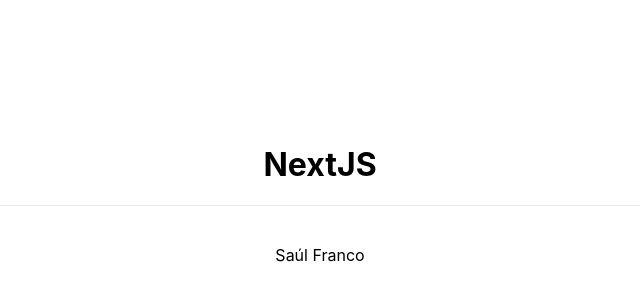
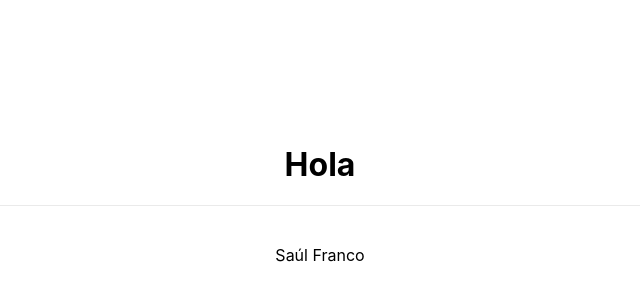
Before and after one commit to saulfranco14/producNextJS, a Next.js app in the folder productnext/: page / in a window 1280 px wide. Shown: the part 186-486 px from the top of the page, without its empty margins (320-960 px from the left). Built offline with nearby package versions, Linux system fonts and the light colour scheme.

Commit message:
Se resuelve problemas de babel

```diff
--- a/productnext/package.json
+++ b/productnext/package.json
@@ -10,10 +10,14 @@
   "dependencies": {
     "@emotion/babel-preset-css-prop": "^11.0.0",
     "@emotion/core": "^11.0.0",
+    "@emotion/react": "^11.1.4",
     "@emotion/styled": "^11.0.0",
     "babel-plugin-emotion": "^11.0.0",
     "next": "10.0.5",
     "react": "17.0.1",
     "react-dom": "17.0.1"
+  },
+  "devDependencies": {
+    "@babel/core": "^7.12.10"
   }
 }
--- a/productnext/pages/index.js
+++ b/productnext/pages/index.js
@@ -4,10 +4,17 @@
 export default function Home() {
   return (
     <div className={styles.container}>
-      <h1>NextJS</h1>
+      <Head>
+        <title>Create Next App</title>
+        <link rel="icon" href="/favicon.ico" />
+      </Head>
+
+      <h1> Hola </h1>
 
       <footer className={styles.footer}>
-          Saúl Franco{' '}
+
+          Saúl Franco
+
       </footer>
     </div>
   )
```
Also changed, not shown: productnext/.babelrc, 1 other file (tests, documents, lock files or other folders).
